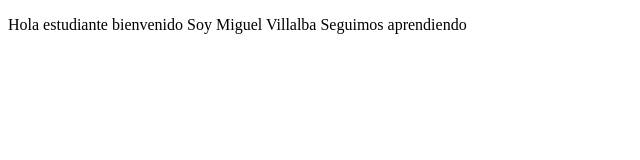
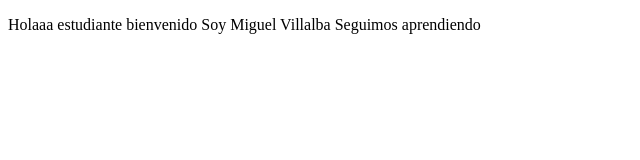
Before and after one commit to rafil01997/Proyectodemocursoprework, a plain HTML site: page index.html in a window 1280 px wide. Shown: the full height of the page, 0-640 px from the left. Drawn offline with Linux system fonts and the light colour scheme.

Commit message:
cambios agregamos sitio

```diff
--- a/index.html
+++ b/index.html
@@ -8,7 +8,7 @@
 </head>
 <body>
     <P>
-        Hola estudiante bienvenido Soy Miguel Villalba Seguimos aprendiendo
+        Holaaa estudiante bienvenido Soy Miguel Villalba Seguimos aprendiendo
     </P>
 </body>
 </html>
```
